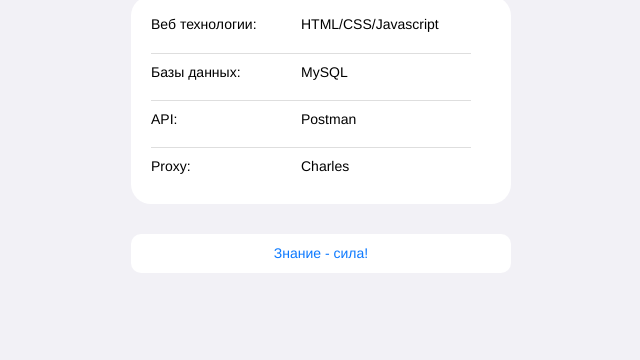
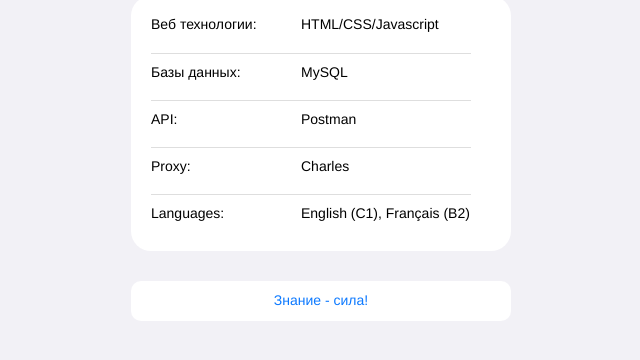
Before and after one commit to NataliaIakovleva-QA/NataliaIakovleva-QA.github.io, a plain HTML site: page index.html in a window 1280 px wide. Shown: the part 426-786 px from the top of the page, without its empty margins (319-959 px from the left). Drawn offline with Linux system fonts and the light colour scheme.

Commit message:
new skill added

```diff
--- a/index.html
+++ b/index.html
@@ -79,6 +79,11 @@
             <p class="links__title">Proxy:</p>
             <p class="links__link">Charles</p>
           </li>
+          </li>
+          <li class="links__link">
+            <p class="links__title">Languages:</p>
+            <p class="links__link">English (C1), Français (B2)</p>
+          </li>
         </ul>
       </section>
     </main>
```
